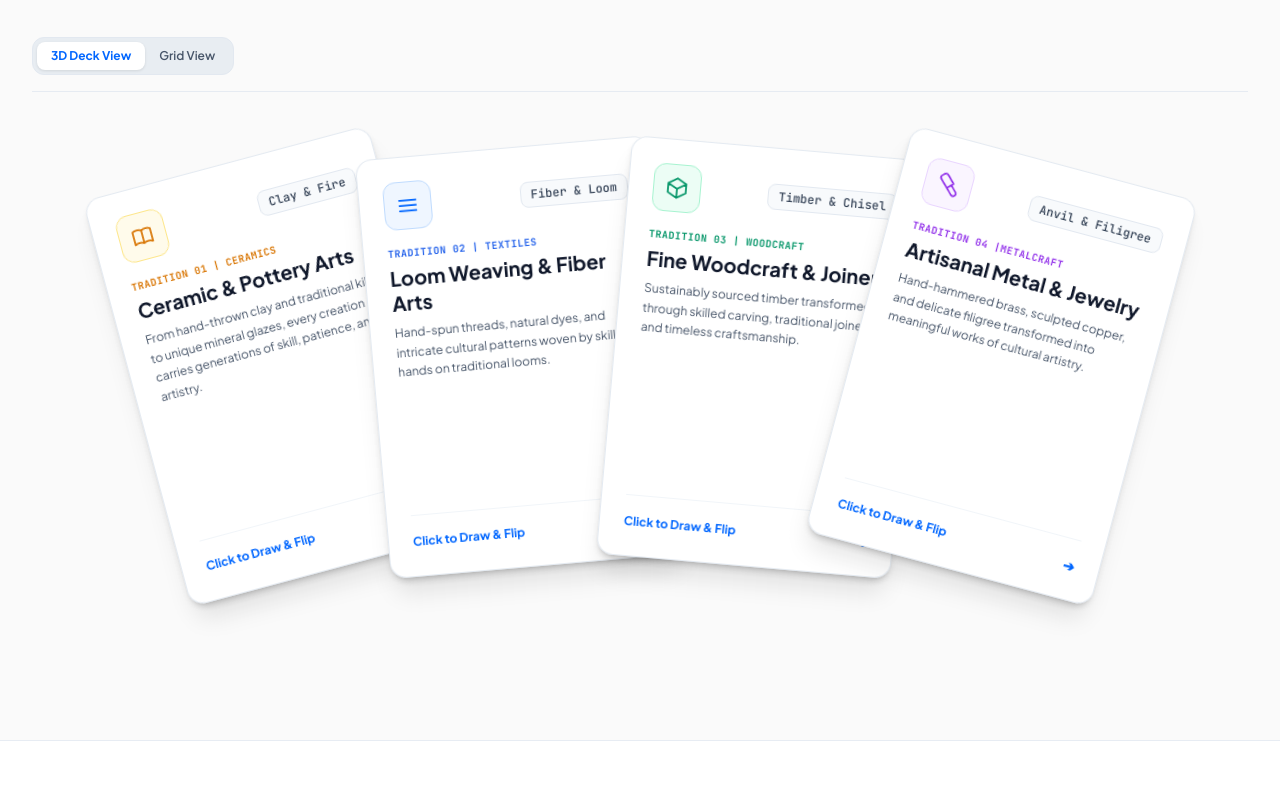
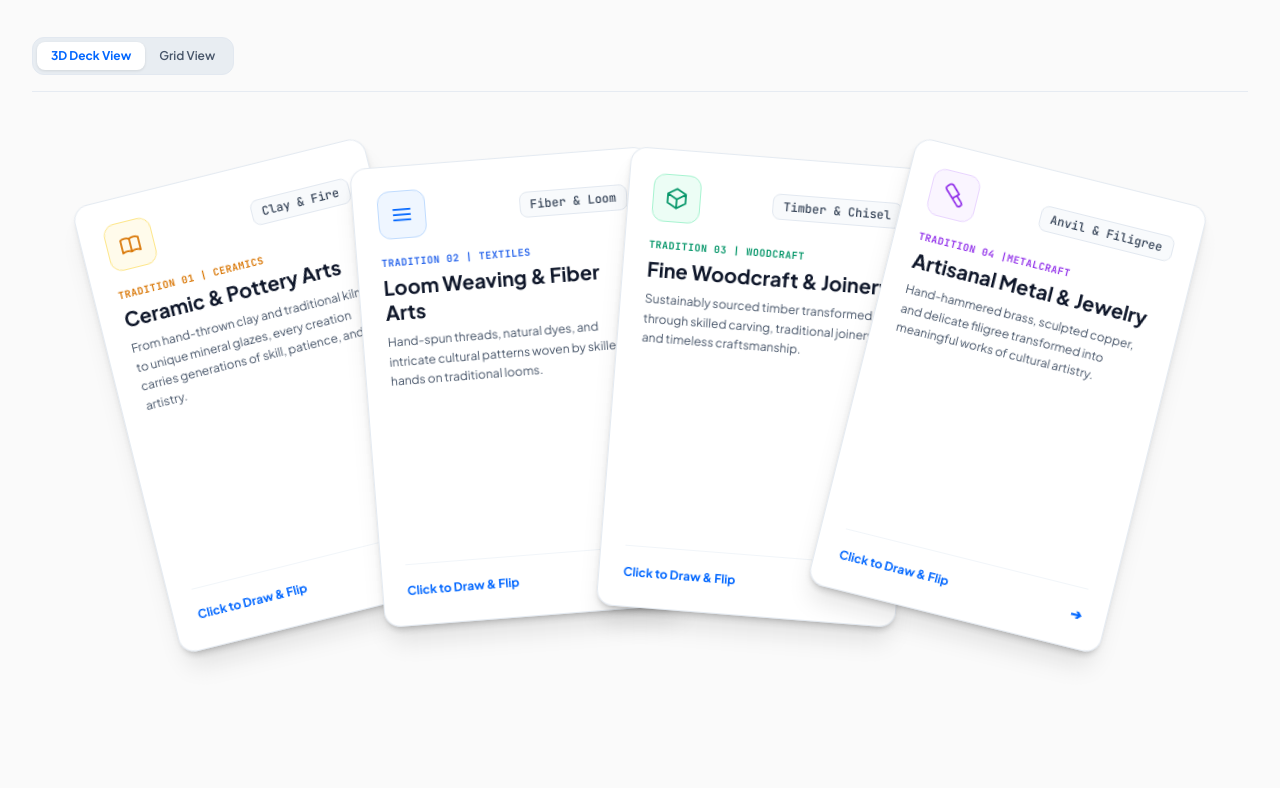
Before and after one commit to capi-techno/capi-techno.github.io, a plain HTML site: page index.html in a window 1280 px wide. Shown: the part 1992-2780 px from the top of the page. Drawn offline with nearby package versions, Linux system fonts and the light colour scheme.

Commit message:
refactor: update interactive craft cards layout and replace static logos with video elements

```diff
--- a/index.html
+++ b/index.html
@@ -99,7 +99,7 @@
       <button id="splash-skip-btn" class="splash-skip-btn" type="button" aria-label="Enter Site">
         <span>Enter Site</span>
         <svg class="w-3.5 h-3.5" fill="none" viewBox="0 0 24 24" stroke="currentColor">
-          <path stroke-linecap="round" stroke-linejoin="round" stroke-width="2.5" d="M14 5l7 7m0 0l-7 7m7-7H3"/>
+          <path stroke-linecap="round" stroke-linejoin="round" stroke-width="2.5" d="M14 5l7 7m0 0l-7 7m7-7H3" />
         </svg>
       </button>
     </div>
@@ -734,7 +734,7 @@
            (Interactive Play, Center-Draw & 3D Flip)
            ==================================================================== -->
       <div id="craft-cards-container"
-        class="card-hand-container relative max-w-5xl mx-auto h-[480px] flex items-center justify-center pt-4 pb-8 mb-6">
+        class="card-hand-container relative max-w-5xl mx-auto h-[540px] flex items-center justify-center pt-4 pb-8 mb-6">
 
         <!-- Card 1: Ceramics & Clay Artistry -->
         <div class="card-wrapper card-1" data-card="1" data-category="ceramics">
@@ -781,7 +781,7 @@
             <!-- Back Face (Revealed on Click/Flip) -->
             <div
               class="card-face card-back p-5 bg-white dark:bg-[#121824] border border-slate-200/90 dark:border-slate-700 rounded-2xl flex flex-col justify-between h-full shadow-xl text-slate-900 dark:text-slate-200 backface-hidden rotate-y-180 absolute inset-0 overflow-hidden">
-              <div class="space-y-3.5">
+              <div class="space-y-3 flex-1 min-h-0 overflow-y-auto pr-0.5">
                 <div class="flex items-center justify-between">
                   <span
                     class="text-[10px] font-mono font-bold tracking-wider text-amber-600 dark:text-amber-400 uppercase">Tradition
@@ -796,8 +796,8 @@
                   <h3 class="text-base font-bold text-slate-900 dark:text-white leading-snug">A New Horizon for Ceramics
                   </h3>
                   <p class="text-xs text-slate-600 dark:text-slate-400 mt-1 leading-relaxed">
-                    Connecting independent ceramic artists with mindful collectors through
-                    digital storytelling, craft documentation, and authentic product histories
+                    Connecting ceramic artists with mindful collectors through craft stories and authentic product
+                    histories.
                   </p>
                 </div>
                 <div
@@ -812,9 +812,9 @@
                   </div>
                 </div>
               </div>
-              <div class="pt-3 border-t border-slate-100 dark:border-slate-800">
+              <div class="pt-3 border-t border-slate-100 dark:border-slate-800 shrink-0 mt-2.5">
                 <button
-                  class="open-contact-modal w-full py-2 px-3 text-xs font-bold text-white bg-[#0066FF] hover:bg-[#0052CC] rounded-lg transition-colors cursor-pointer">
+                  class="open-contact-modal w-full py-2.5 px-3 text-xs font-bold text-white bg-[#0066FF] hover:bg-[#0052CC] active:scale-98 rounded-xl shadow-xs transition-all cursor-pointer">
                   Be Part of This Initiative ➔
                 </button>
               </div>
@@ -868,7 +868,7 @@
             <!-- Back Face -->
             <div
               class="card-face card-back p-5 bg-white dark:bg-[#121824] border border-slate-200/90 dark:border-slate-700 rounded-2xl flex flex-col justify-between h-full shadow-xl text-slate-900 dark:text-slate-200 backface-hidden rotate-y-180 absolute inset-0 overflow-hidden">
-              <div class="space-y-3.5">
+              <div class="space-y-3 flex-1 min-h-0 overflow-y-auto pr-0.5">
                 <div class="flex items-center justify-between">
                   <span
                     class="text-[10px] font-mono font-bold tracking-wider text-blue-600 dark:text-blue-400 uppercase">Tradition
@@ -899,9 +899,9 @@
                   </div>
                 </div>
               </div>
-              <div class="pt-3 border-t border-slate-100 dark:border-slate-800">
+              <div class="pt-3 border-t border-slate-100 dark:border-slate-800 shrink-0 mt-2.5">
                 <button
-                  class="open-contact-modal w-full py-2 px-3 text-xs font-bold text-white bg-[#0066FF] hover:bg-[#0052CC] rounded-lg transition-colors cursor-pointer">
+                  class="open-contact-modal w-full py-2.5 px-3 text-xs font-bold text-white bg-[#0066FF] hover:bg-[#0052CC] active:scale-98 rounded-xl shadow-xs transition-all cursor-pointer">
                   Be Part of This Initiative ➔
                 </button>
               </div>
@@ -955,7 +955,7 @@
             <!-- Back Face -->
             <div
               class="card-face card-back p-5 bg-white dark:bg-[#121824] border border-slate-200/90 dark:border-slate-700 rounded-2xl flex flex-col justify-between h-full shadow-xl text-slate-900 dark:text-slate-200 backface-hidden rotate-y-180 absolute inset-0 overflow-hidden">
-              <div class="space-y-3.5">
+              <div class="space-y-3 flex-1 min-h-0 overflow-y-auto pr-0.5">
                 <div class="flex items-center justify-between">
                   <span
                     class="text-[10px] font-mono font-bold tracking-wider text-emerald-600 dark:text-emerald-400 uppercase">Tradition
@@ -986,9 +986,9 @@
                   </div>
                 </div>
               </div>
-              <div class="pt-3 border-t border-slate-100 dark:border-slate-800">
+              <div class="pt-3 border-t border-slate-100 dark:border-slate-800 shrink-0 mt-2.5">
                 <button
-                  class="open-contact-modal w-full py-2 px-3 text-xs font-bold text-white bg-[#0066FF] hover:bg-[#0052CC] rounded-lg transition-colors cursor-pointer">
+                  class="open-contact-modal w-full py-2.5 px-3 text-xs font-bold text-white bg-[#0066FF] hover:bg-[#0052CC] active:scale-98 rounded-xl shadow-xs transition-all cursor-pointer">
                   Be Part of This Initiative ➔
                 </button>
               </div>
@@ -1042,7 +1042,7 @@
             <!-- Back Face -->
             <div
               class="card-face card-back p-5 bg-white dark:bg-[#121824] border border-slate-200/90 dark:border-slate-700 rounded-2xl flex flex-col justify-between h-full shadow-xl text-slate-900 dark:text-slate-200 backface-hidden rotate-y-180 absolute inset-0 overflow-hidden">
-              <div class="space-y-3.5">
+              <div class="space-y-3 flex-1 min-h-0 overflow-y-auto pr-0.5">
                 <div class="flex items-center justify-between">
                   <span
                     class="text-[10px] font-mono font-bold tracking-wider text-purple-600 dark:text-purple-400 uppercase">Tradition
@@ -1073,9 +1073,9 @@
                   </div>
                 </div>
               </div>
-              <div class="pt-3 border-t border-slate-100 dark:border-slate-800">
+              <div class="pt-3 border-t border-slate-100 dark:border-slate-800 shrink-0 mt-2.5">
                 <button
-                  class="open-contact-modal w-full py-2 px-3 text-xs font-bold text-white bg-[#0066FF] hover:bg-[#0052CC] rounded-lg transition-colors cursor-pointer">
+                  class="open-contact-modal w-full py-2.5 px-3 text-xs font-bold text-white bg-[#0066FF] hover:bg-[#0052CC] active:scale-98 rounded-xl shadow-xs transition-all cursor-pointer">
                   Be Part of This Initiative ➔
                 </button>
               </div>
@@ -1951,8 +1951,11 @@
 
         <!-- Brand Icon -->
         <div
-          class="w-14 h-14 rounded-2xl bg-[#050B17] border border-blue-500/30 flex items-center justify-center mx-auto mb-6 shadow-sm overflow-hidden">
-          <img src="Logo.png" alt="CAPI Logo" class="w-8 h-8 object-contain" />
+          class="w-16 h-16 rounded-2xl bg-[#050B17] border border-blue-400/40 shadow-lg shadow-blue-500/15 flex items-center justify-center mx-auto mb-6 overflow-hidden relative group">
+          <video autoplay muted loop playsinline class="w-full h-full object-cover mix-blend-screen">
+            <source src="assests/CAPI-Logo.mp4" type="video/mp4" />
+            <img src="Logo.png" alt="CAPI Logo" class="w-10 h-10 object-contain mix-blend-screen" />
+          </video>
         </div>
 
         <span
@@ -2031,8 +2034,11 @@
         <!-- Logo & Brand Line -->
         <div class="flex items-center gap-3">
           <div
-            class="w-7 h-7 rounded-lg bg-[#050B17] border border-blue-500/40 flex items-center justify-center overflow-hidden">
-            <img src="Logo.png" alt="CAPI Logo" class="w-4 h-4 object-contain" />
+            class="w-8 h-8 rounded-lg bg-[#050B17] border border-blue-500/40 flex items-center justify-center overflow-hidden">
+            <video autoplay muted loop playsinline class="w-full h-full object-cover mix-blend-screen">
+              <source src="assests/CAPI-Logo.mp4" type="video/mp4" />
+              <img src="Logo.png" alt="CAPI Logo" class="w-5 h-5 object-contain mix-blend-screen" />
+            </video>
           </div>
           <div>
             <span class="font-extrabold tracking-wider text-slate-800 dark:text-white">CAPI TECHNOLOGIES</span>
--- a/style.css
+++ b/style.css
@@ -44,13 +44,16 @@ body {
   width: 8px;
   height: 8px;
 }
+
 ::-webkit-scrollbar-track {
   background: transparent;
 }
+
 ::-webkit-scrollbar-thumb {
   background: rgba(148, 163, 184, 0.4);
   border-radius: 9999px;
 }
+
 ::-webkit-scrollbar-thumb:hover {
   background: rgba(100, 116, 139, 0.6);
 }
@@ -150,7 +153,7 @@ html.dark .view-mode-btn.active {
   perspective: 1200px;
   -webkit-perspective: 1200px;
   position: relative;
-  height: 500px;
+  height: 540px;
   display: flex;
   align-items: center;
   justify-content: center;
@@ -159,8 +162,8 @@ html.dark .view-mode-btn.active {
 
 .card-wrapper {
   position: absolute;
-  width: 295px;
-  height: 420px;
+  width: 300px;
+  height: 460px;
   transform-origin: 50% 120%;
   transition: transform 0.5s cubic-bezier(0.175, 0.885, 0.32, 1.275),
     z-index 0.3s ease,
@@ -170,22 +173,22 @@ html.dark .view-mode-btn.active {
 
 /* Fanned Playing Card Positions */
 .card-wrapper.card-1 {
-  transform: translateX(-285px) rotate(-15deg);
+  transform: translateX(-290px) rotate(-14deg);
   z-index: 1;
 }
 
 .card-wrapper.card-2 {
-  transform: translateX(-95px) rotate(-5deg);
+  transform: translateX(-98px) rotate(-4.5deg);
   z-index: 2;
 }
 
 .card-wrapper.card-3 {
-  transform: translateX(95px) rotate(5deg);
+  transform: translateX(98px) rotate(4.5deg);
   z-index: 3;
 }
 
 .card-wrapper.card-4 {
-  transform: translateX(285px) rotate(15deg);
+  transform: translateX(290px) rotate(14deg);
   z-index: 4;
 }
 
@@ -206,7 +209,7 @@ html.dark .card-wrapper:not(.is-active):hover .card-front {
 
 /* Card Active / Drawn State */
 .card-wrapper.is-active {
-  transform: translateX(0) translateY(-30px) scale(1.08) rotate(0deg) !important;
+  transform: translateX(0) translateY(-25px) scale(1.05) rotate(0deg) !important;
   z-index: 100 !important;
 }
 
@@ -245,7 +248,10 @@ html.dark .card-wrapper:not(.is-active):hover .card-front {
 .card-back {
   z-index: 1;
   transform: rotateY(180deg);
-  overflow: hidden !important;
+  overflow: hidden;
+  display: flex;
+  flex-direction: column;
+  justify-content: space-between;
 }
 
 .rotate-y-180 {
@@ -279,7 +285,7 @@ html.dark .card-wrapper:not(.is-active):hover .card-front {
 .card-hand-container.grid-mode .card-wrapper {
   position: relative !important;
   width: 100% !important;
-  height: 430px !important;
+  height: 460px !important;
   transform: none !important;
   transform-origin: center center !important;
 }
@@ -308,18 +314,22 @@ html.dark .card-wrapper:not(.is-active):hover .card-front {
     gap: 1.5rem !important;
     padding-top: 0;
   }
+
   .card-wrapper {
     position: relative !important;
     width: 100% !important;
-    height: 420px !important;
+    height: 460px !important;
     transform: none !important;
   }
+
   .card-wrapper:not(.is-active):hover {
     transform: none !important;
   }
+
   .card-wrapper.is-active {
     transform: none !important;
   }
+
   .card-hand-container.has-active .card-wrapper:not(.is-active) {
     opacity: 1 !important;
     filter: none !important;
@@ -532,8 +542,15 @@ html.dark header.navbar.scrolled {
 }
 
 @keyframes modalFadeIn {
-  from { opacity: 0; transform: scale(0.97); }
-  to { opacity: 1; transform: scale(1); }
+  from {
+    opacity: 0;
+    transform: scale(0.97);
+  }
+
+  to {
+    opacity: 1;
+    transform: scale(1);
+  }
 }
 
 @media (prefers-reduced-motion: reduce) {
@@ -542,6 +559,7 @@ html.dark header.navbar.scrolled {
     animation-iteration-count: 1 !important;
     transition-duration: 0.01ms !important;
   }
+
   .card-wrapper,
   .reliability-stage,
   .use-case-card {
@@ -601,27 +619,21 @@ html.dark .retro-crt-bezel {
 
 /* CRT Horizontal Scanline Texture */
 .crt-scanlines {
-  background: linear-gradient(
-    rgba(18, 16, 16, 0) 50%,
-    rgba(0, 0, 0, 0.35) 50%
-  ),
-  linear-gradient(
-    90deg,
+  background: linear-gradient(rgba(18, 16, 16, 0) 50%,
+      rgba(0, 0, 0, 0.35) 50%),
+    linear-gradient(90deg,
       rgba(255, 0, 0, 0.03),
       rgba(0, 255, 0, 0.01),
-    rgba(0, 0, 255, 0.03)
-  );
+      rgba(0, 0, 255, 0.03));
   background-size: 100% 3px, 6px 100%;
 }
 
 /* CRT Glass Spherical Specular Glare */
 .crt-reflection {
-  background: linear-gradient(
-    135deg,
+  background: linear-gradient(135deg,
       rgba(255, 255, 255, 0.15) 0%,
       rgba(255, 255, 255, 0.03) 28%,
-    transparent 55%
-  );
+      transparent 55%);
 }
 
 /* CRT Outer Tube Vignette Curvature */
@@ -639,11 +651,25 @@ html.dark .retro-crt-bezel {
 }
 
 @keyframes crtNoise {
-  0% { transform: translate(0, 0); }
-  25% { transform: translate(-1%, 1%); }
-  50% { transform: translate(1%, -1%); }
-  75% { transform: translate(-1%, -1%); }
-  100% { transform: translate(0, 0); }
+  0% {
+    transform: translate(0, 0);
+  }
+
+  25% {
+    transform: translate(-1%, 1%);
+  }
+
+  50% {
+    transform: translate(1%, -1%);
+  }
+
+  75% {
+    transform: translate(-1%, -1%);
+  }
+
+  100% {
+    transform: translate(0, 0);
+  }
 }
 
 /* CRT Marquee Ticker */
@@ -663,8 +689,13 @@ html.dark .retro-crt-bezel {
 }
 
 @keyframes crtMarqueeScroll {
-  0% { transform: translateX(100%); }
-  100% { transform: translateX(-100%); }
+  0% {
+    transform: translateX(100%);
+  }
+
+  100% {
+    transform: translateX(-100%);
+  }
 }
 
 /* Realistic Chrome Antenna SVG */
@@ -805,6 +836,7 @@ html.dark .splash-aura {
     transform: scale(0.9);
     opacity: 0.65;
   }
+
   100% {
     transform: scale(1.15);
     opacity: 1;
@@ -827,6 +859,7 @@ html.dark .splash-aura {
   0% {
     transform: translateY(0px);
   }
+
   100% {
     transform: translateY(-6px);
   }
```
Lines whose indentation alone changed are shown as unchanged.
